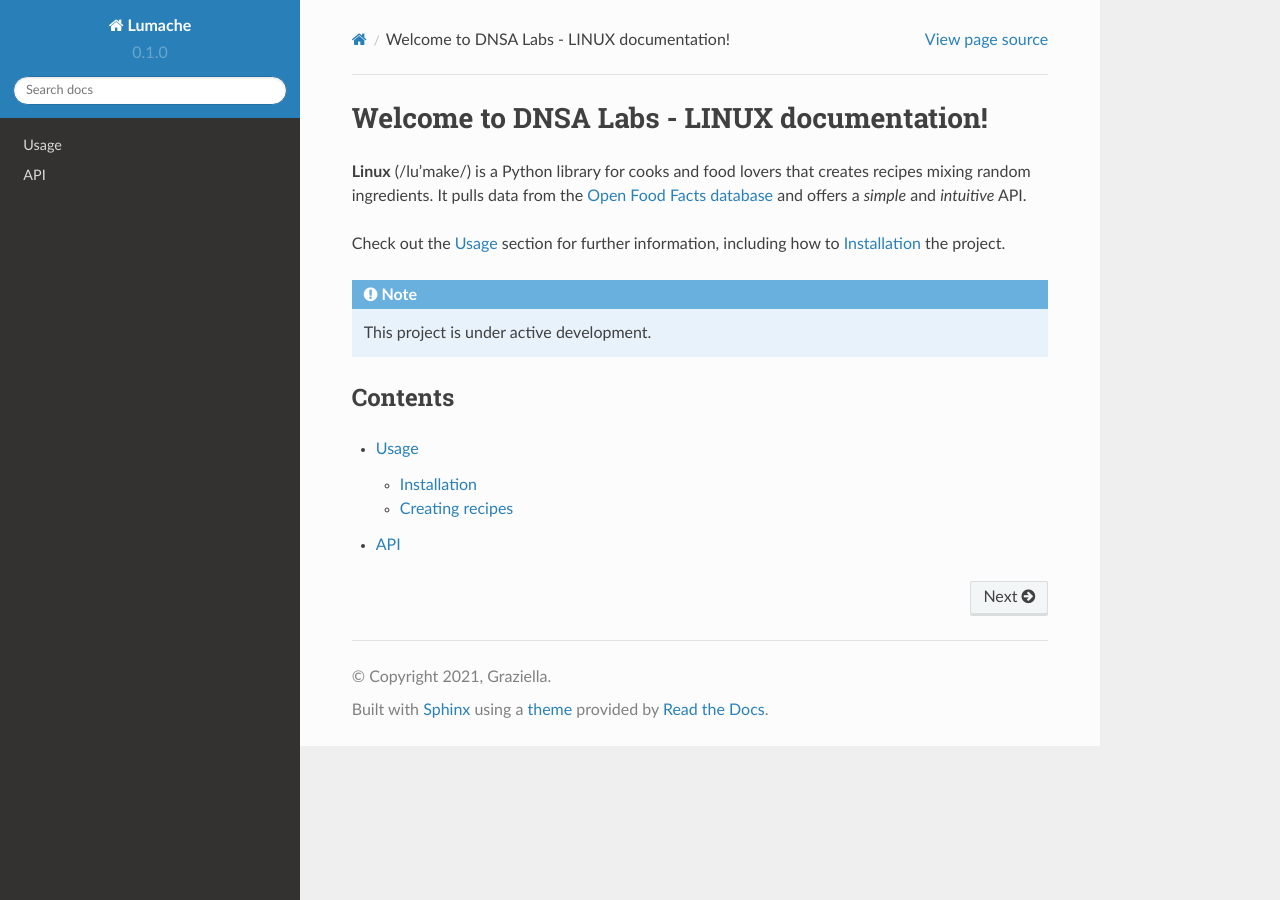
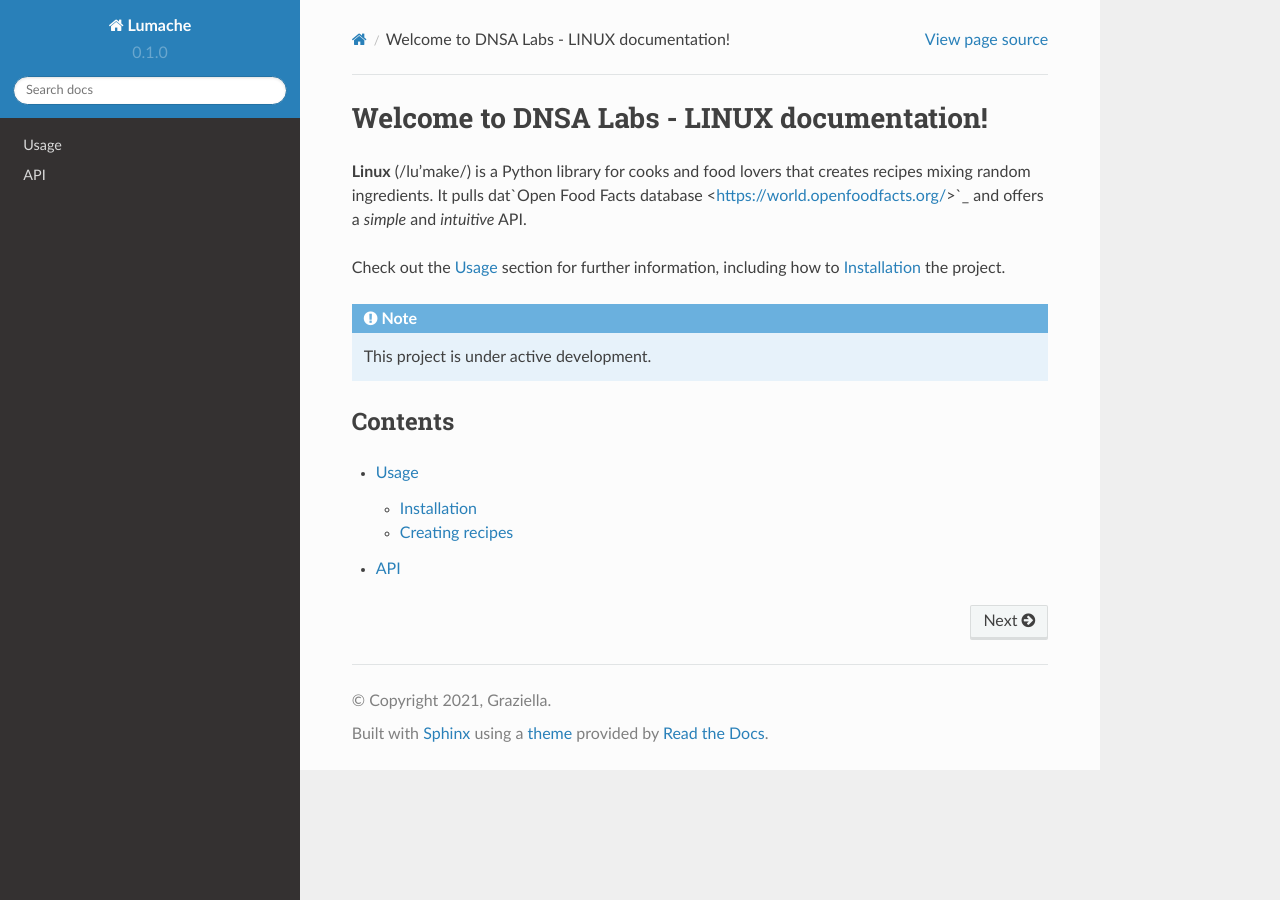
Before and after one commit to dnsanumeric/Apprendre-l-administration-LINUX, a Sphinx documentation site: the page built from docs/source/index.rst, in a window 1280 px wide. Built offline with Sphinx 7.4.7 and the Read the Docs theme 2.0.0, drawn with Linux system fonts in a browser that asks for light colours.

Commit message:
Update index.rst

```diff
--- a/docs/source/index.rst
+++ b/docs/source/index.rst
@@ -3,7 +3,7 @@ Welcome to DNSA Labs - LINUX documentation!
 
 **Linux** (/lu'make/) is a Python library for cooks and food lovers
 that creates recipes mixing random ingredients.
-It pulls data from the `Open Food Facts database <https://world.openfoodfacts.org/>`_
+It pulls dat`Open Food Facts database <https://world.openfoodfacts.org/>`_
 and offers a *simple* and *intuitive* API.
 
 Check out the :doc:`usage` section for further information, including
```
